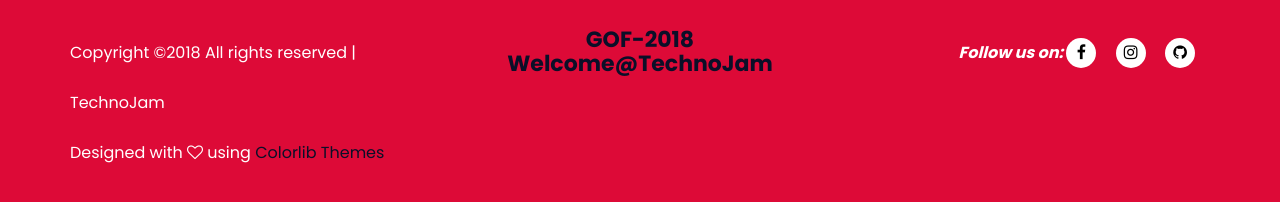
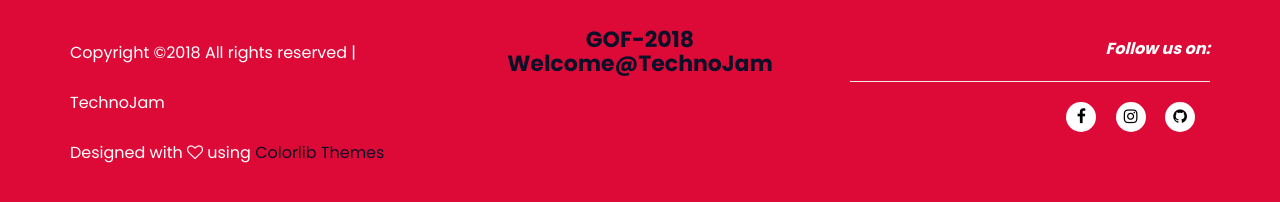
Before and after one commit to swaager/GOF-2018, a plain HTML site: page index.html in a window 1280 px wide. Shown: the part 6175-6377 px from the top of the page. Drawn offline with Linux system fonts and the light colour scheme; some packages are replaced by stand-ins of ours.

Commit message:
Update index.html

```diff
--- a/index.html
+++ b/index.html
@@ -675,7 +675,7 @@
 	</div>
 	<!-- /Contact -->
 
-	<!-- Footer -->
+<!-- Footer -->
 	<footer id="footer">
 		<!-- container -->
 		<div class="container">
@@ -698,6 +698,7 @@
 				<div class="col-md-4 col-md-push-4">
 					<div class="contact-social">
                         <i><b>Follow us on:  </b></i>
+												<hr>
 						<a href="https://www.facebook.com/technojam-scse" target="_blank"><i class="fa fa-facebook"></i></a>
 						<a href="https://www.instagram.com/technojam_galgotias/" target="_blank"><i class="fa fa-instagram"></i></a>
 						<a href="https://github.com/DSC-Galgotias" target="_blank"><i class="fa fa-github"></i></a>
@@ -710,7 +711,7 @@
 				<div class="col-md-4 col-md-pull-8">
 					<span class="copyright"><!-- Link back to Colorlib can't be removed. Template is licensed under CC BY 3.0. -->
 Copyright &copy;<script>document.write(new Date().getFullYear());</script> All rights reserved | TechnoJam
-<br/>Designed with <i class="fa fa-heart-o" aria-hidden="true"></i> using <a href="https://colorlib.com" target="_blank">Colorlib Themes</a>
+<br/>Designed with <i class="fa fa-heart-o"></i> using <a href="https://colorlib.com" target="_blank">Colorlib Themes</a>
 <!-- Link back to Colorlib can't be removed. Template is licensed under CC BY 3.0. --></span>
 				</div>
 				<!-- /copyright -->
```
